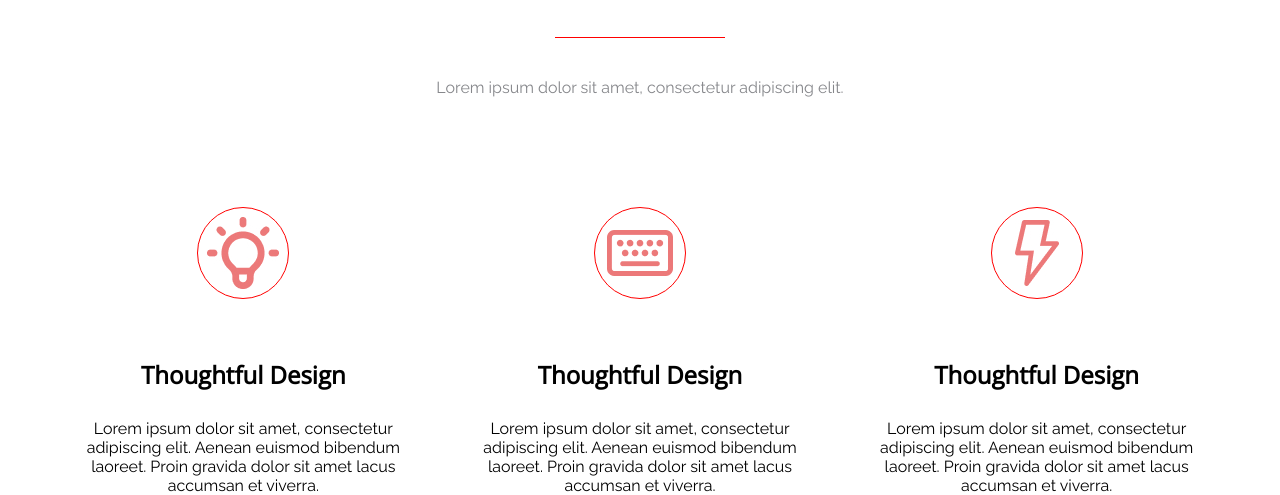
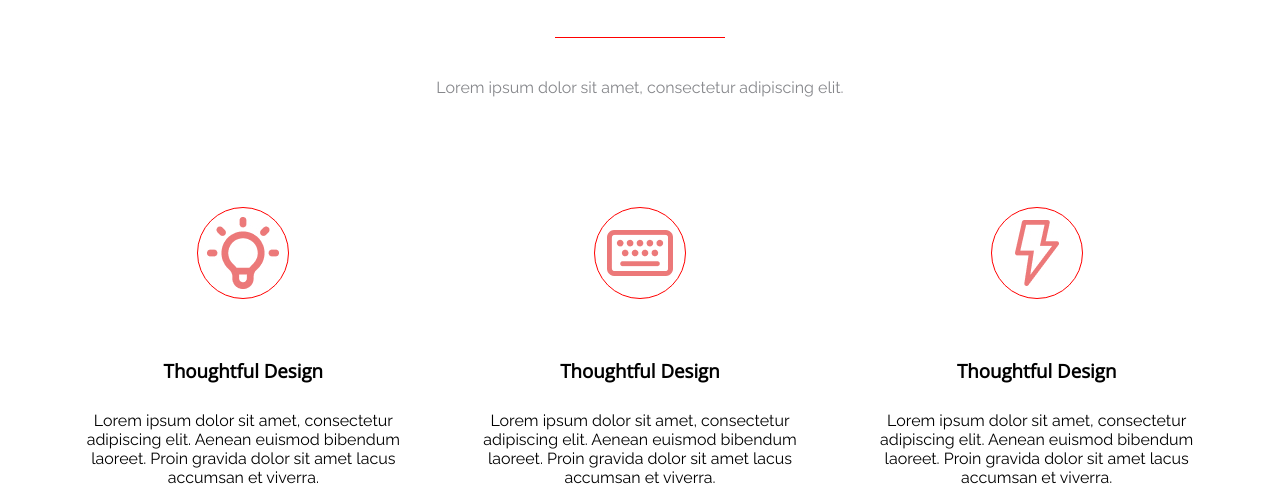
Before and after one commit to ImmDz/axit-Iskhakov, a plain HTML site: page index.html in a window 1280 px wide. Shown: the part 697-1192 px from the top of the page. Drawn offline with nearby package versions, Linux system fonts and the light colour scheme.

Commit message:
fixed titles in awesome section

```diff
--- a/css/awesome.css
+++ b/css/awesome.css
@@ -76,7 +76,7 @@
     background-repeat: no-repeat;
 }
 
-h2 {
+.awesome__item-title {
     margin-bottom: 28px;
     font-family: 'Open Sans', sans-serif;
     font-weight: 700;
--- a/index.html
+++ b/index.html
@@ -46,27 +46,27 @@
 
         <section class="awesome">
             <div class="container">
-                <h1 class="awesome__title">why this is awesome</h1>
+                <h2 class="awesome__title">why this is awesome</h2>
                 <div class="awesome__line"></div>
                 <p class="awesome__about">Lorem ipsum dolor sit amet, consectetur adipiscing elit.</p>
                 <ul class="awesome__list">
                     <li class="awesome__item">
                         <div class="image light"></div>
-                        <h2>Thoughtful Design</h2>
+                        <h3 class="awesome__item-title">Thoughtful Design</h3>
                         <p class="awesome__item-text">Lorem ipsum dolor sit amet, consectetur adipiscing elit. Aenean
                             euismod bibendum laoreet. Proin gravida dolor sit amet lacus accumsan et viverra.</p>
                     </li>
                     </li>
                     <li class="awesome__item">
                         <div class="image keyboard"></div>
-                        <h2>Thoughtful Design</h2>
+                        <h3 class="awesome__item-title">Thoughtful Design</h3>
                         <p class="awesome__item-text">Lorem ipsum dolor sit amet, consectetur adipiscing elit. Aenean
                             euismod bibendum laoreet. Proin gravida dolor sit amet lacus accumsan et viverra.</p>
                     </li>
                     </li>
                     <li class="awesome__item">
                         <div class="image raikiri"></div>
-                        <h2>Thoughtful Design</h2>
+                        <h3 class="awesome__item-title">Thoughtful Design</h3>
                         <p class="awesome__item-text">Lorem ipsum dolor sit amet, consectetur adipiscing elit. Aenean
                             euismod bibendum laoreet. Proin gravida dolor sit amet lacus accumsan et viverra.</p>
                     </li>
```
